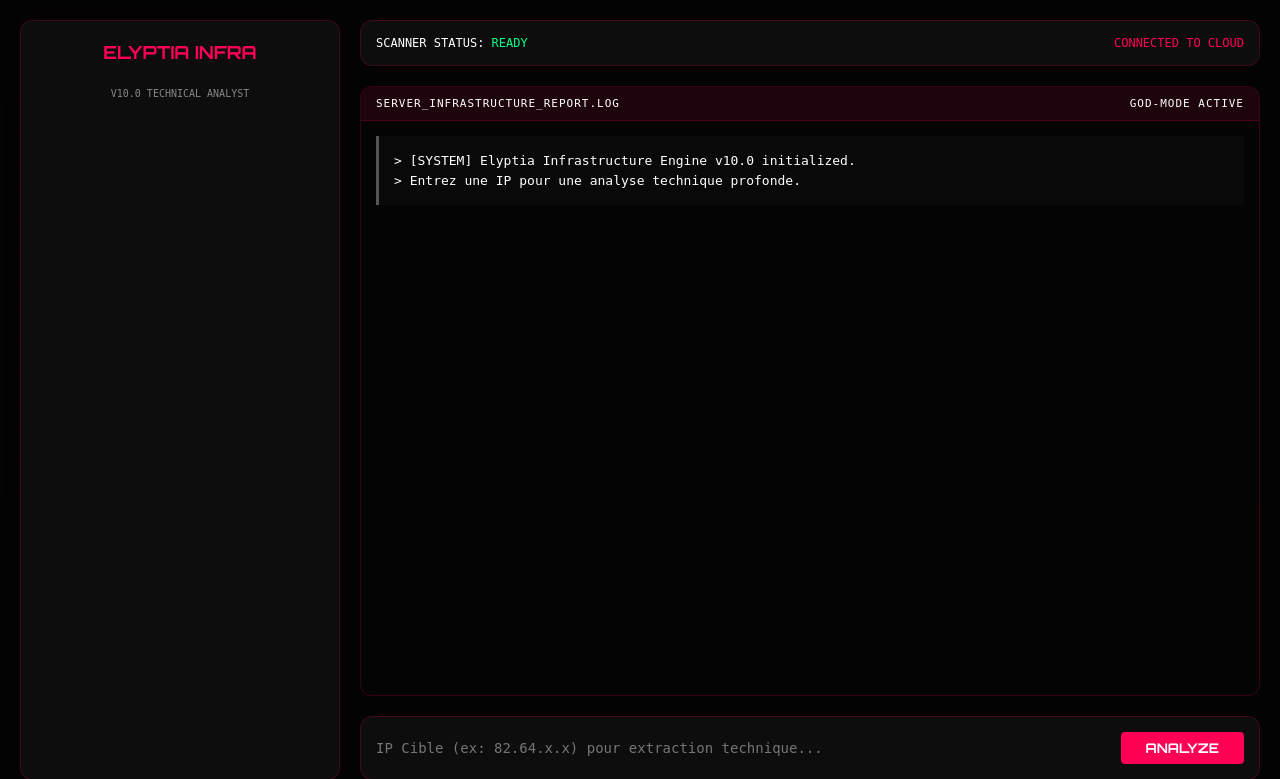
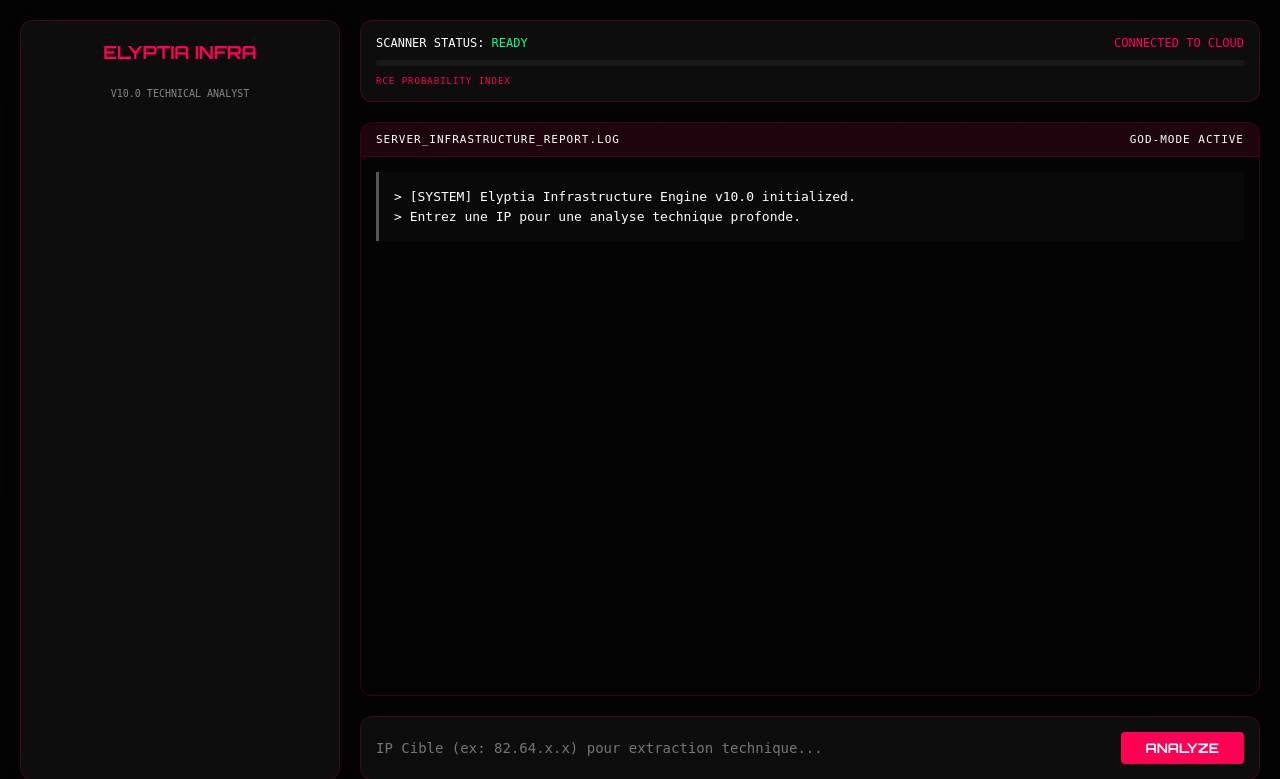
Before and after one commit to Nolex999/Bonenca, a Flask app: page / in a window 1280 px wide. Shown: the top 779 px of the page. Run offline with Flask 3, Linux system fonts and the light colour scheme; some libraries are stand-ins or nearby versions.

Commit message:
Refactor HTML structure and update message formatting

```diff
--- a/templates/index.html
+++ b/templates/index.html
@@ -141,9 +141,16 @@
         </div>
 
         <div class="main-content">
-            <div style="background: var(--glass); padding: 15px; border-radius: 12px; border: 1px solid var(--border); display: flex; justify-content: space-between; font-size: 12px;">
-                <div id="active-target">SCANNER STATUS: <span style="color: #00ff88;">READY</span></div>
-                <div id="conn-status" style="color: var(--accent);">CONNECTED TO CLOUD</div>
+            <div style="background: var(--glass); padding: 15px; border-radius: 12px; border: 1px solid var(--border); display: flex; flex-direction: column; gap: 10px; font-size: 12px;">
+                <div style="display: flex; justify-content: space-between;">
+                    <div id="active-target">SCANNER STATUS: <span style="color: #00ff88;">READY</span></div>
+                    <div id="conn-status" style="color: var(--accent);">CONNECTED TO CLOUD</div>
+                </div>
+                <!-- RCE Progress Bar -->
+                <div style="width: 100%; height: 6px; background: rgba(255,255,255,0.05); border-radius: 3px; overflow: hidden; display: flex;">
+                    <div id="rce-bar" style="width: 0%; height: 100%; background: var(--accent); box-shadow: 0 0 10px var(--accent); transition: width 1s ease-in-out;"></div>
+                </div>
+                <div style="font-size: 9px; text-transform: uppercase; color: var(--accent); letter-spacing: 1px;">RCE PROBABILITY INDEX</div>
             </div>
 
             <div class="terminal-container">
@@ -179,10 +186,13 @@
             }
 
             // Formatage spécial pour le serveur (Niveaux de danger)
-            let html = msg.replace(/🔥 (.*?)\n/g, '<div class="alert-item" style="color:#ff0000; font-size:1.1em; text-shadow:0 0 10px #ff0000;">🔥 $1</div>');
-            html = html.replace(/💀 (.*?)\n/g, '<div class="alert-item" style="color:#ff0000;">💀 $1</div>');
-            html = html.replace(/🚨 (.*?)\n/g, '<div class="alert-item" style="color:var(--warning);">🚨 $1</div>');
+            let html = msg.replace(/💀 TYPE: (.*?)\n/g, '<div style="background:rgba(255,0,85,0.1); padding:10px; border:1px solid var(--accent); margin:10px 0;"><b style="color:var(--accent); font-size:1.1em;">💀 EXPLOIT: $1</b>');
+            html = html.replace(/➤ IMPACT: (.*?)\n/g, '<div style="color:var(--warning); font-size:0.9em; margin:5px 0;">➤ IMPACT: $1</div>');
+            html = html.replace(/➤ PROCÉDURE :\n/g, '<div style="color:#00ff88; margin-top:10px;">PROCÉDURE D\'EXPLOITATION :</div>');
+
             html = html.replace(/🏆 (.*?)\n/g, '<div class="infra-header" style="color:#00ff88; font-size:1.2em;">🏆 $1</div>');
+            html = html.replace(/🔎 RCE PROBABILITY : (.*?)\n/g, '<div style="background:var(--accent); color:#000; padding:5px 10px; font-weight:bold; display:inline-block; margin:10px 0;">🔥 RCE THREAT: $1</div>');
+
             html = html.replace(/\[(.*?)\]/g, '<span style="color:var(--accent);">[$1]</span>');
             html = html.replace(/├─ (.*?)\n/g, '<span style="opacity:0.8;">├─ $1</span>\n');
 
@@ -248,6 +258,9 @@
 
         socket.on('display_response', (data) => {
             addLog(data.output, data.favicon);
+            if (data.rce_prob !== undefined) {
+                document.getElementById('rce-bar').style.width = data.rce_prob + '%';
+            }
         });
 
         document.getElementById('send-btn').addEventListener('click', (e) => {
```
